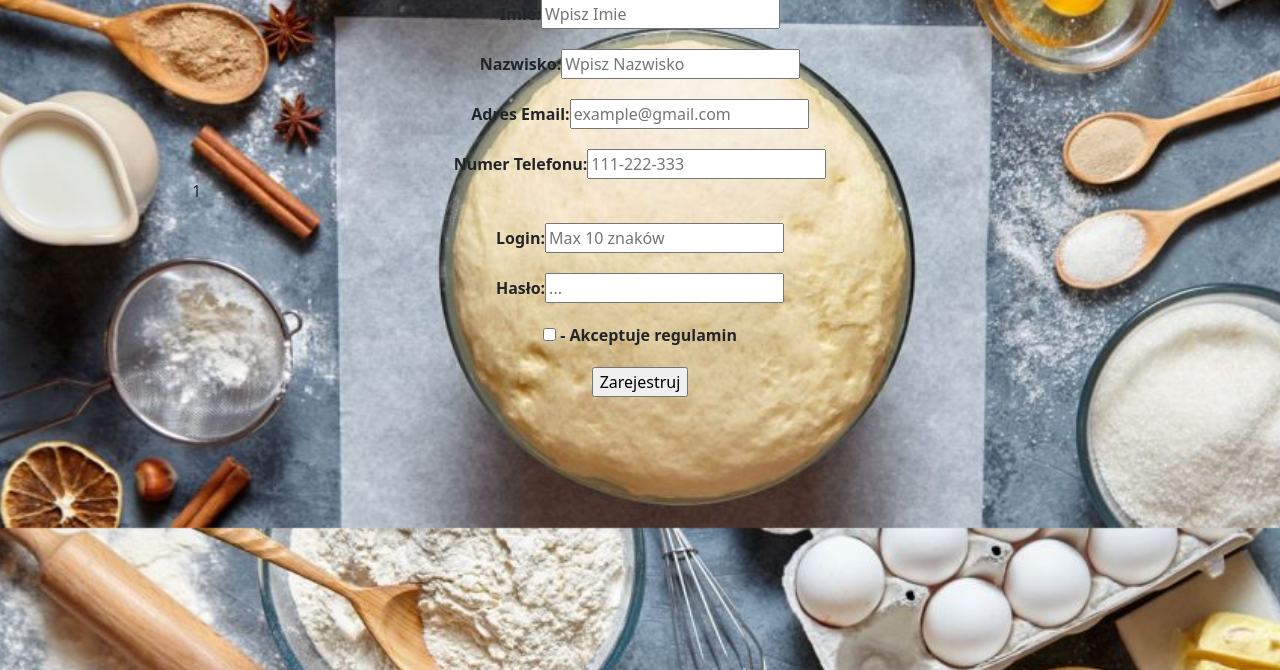
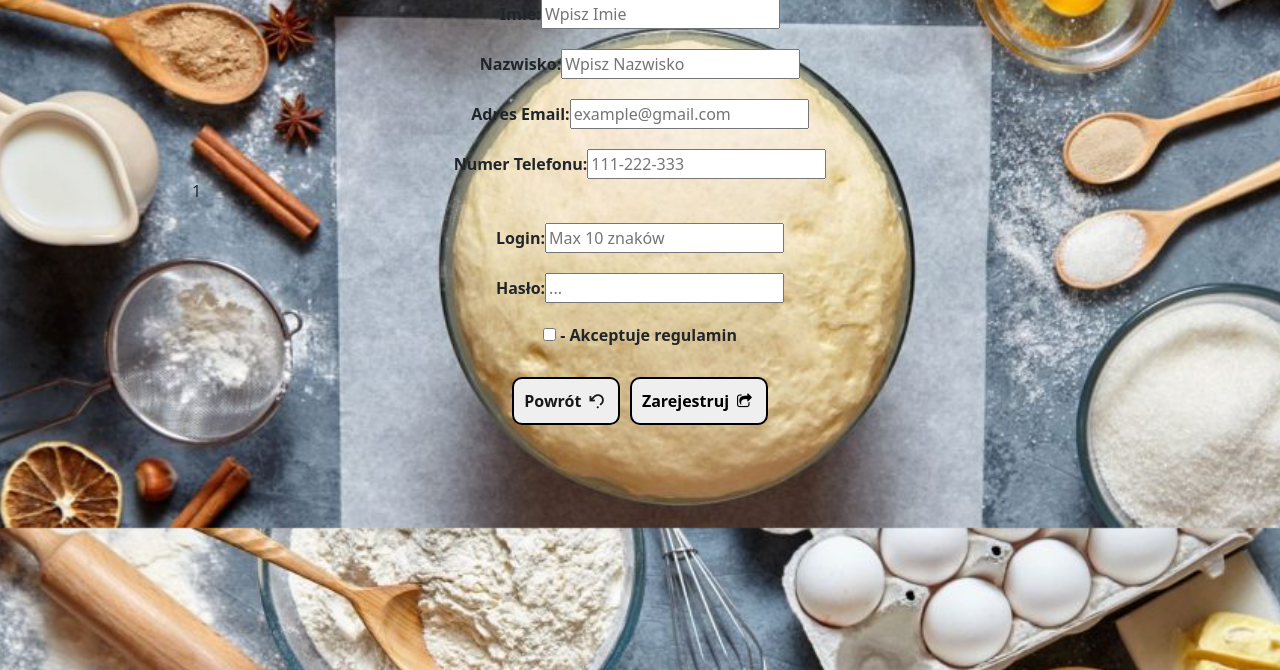
Before and after one commit to Johngtka/Wypiekarnia, a PHP site: page /Wypiekarnia/registerForm.php in a window 1280 px wide. Shown: the part 272-942 px from the top of the page. Run offline with PHP 8.4, Linux system fonts and the light colour scheme; the visitor is signed in with stand-in values (Sample User, id 1).

Commit message:
feat: changed form buttons in register form

```diff
--- a/css1/fontello-codes.css
+++ b/css1/fontello-codes.css
@@ -8,6 +8,8 @@
 .icon-logout:before { content: '\e806'; } /* '' */
 .icon-login:before { content: '\e807'; } /* '' */
 .icon-bell:before { content: '\e808'; } /* '' */
+.icon-undo:before { content: '\e809'; } /* '' */
+.icon-export:before { content: '\e80a'; } /* '' */
 .icon-phone-squared:before { content: '\f098'; } /* '' */
 .icon-cc-visa:before { content: '\f1f0'; } /* '' */
 .icon-cc-mastercard:before { content: '\f1f1'; } /* '' */
--- a/css1/fontello-ie7-codes.css
+++ b/css1/fontello-ie7-codes.css
@@ -8,6 +8,8 @@
 .icon-logout { *zoom: expression( this.runtimeStyle['zoom'] = '1', this.innerHTML = '&#xe806;&nbsp;'); }
 .icon-login { *zoom: expression( this.runtimeStyle['zoom'] = '1', this.innerHTML = '&#xe807;&nbsp;'); }
 .icon-bell { *zoom: expression( this.runtimeStyle['zoom'] = '1', this.innerHTML = '&#xe808;&nbsp;'); }
+.icon-undo { *zoom: expression( this.runtimeStyle['zoom'] = '1', this.innerHTML = '&#xe809;&nbsp;'); }
+.icon-export { *zoom: expression( this.runtimeStyle['zoom'] = '1', this.innerHTML = '&#xe80a;&nbsp;'); }
 .icon-phone-squared { *zoom: expression( this.runtimeStyle['zoom'] = '1', this.innerHTML = '&#xf098;&nbsp;'); }
 .icon-cc-visa { *zoom: expression( this.runtimeStyle['zoom'] = '1', this.innerHTML = '&#xf1f0;&nbsp;'); }
 .icon-cc-mastercard { *zoom: expression( this.runtimeStyle['zoom'] = '1', this.innerHTML = '&#xf1f1;&nbsp;'); }
--- a/css1/fontello-ie7.css
+++ b/css1/fontello-ie7.css
@@ -19,6 +19,8 @@
 .icon-logout { *zoom: expression( this.runtimeStyle['zoom'] = '1', this.innerHTML = '&#xe806;&nbsp;'); }
 .icon-login { *zoom: expression( this.runtimeStyle['zoom'] = '1', this.innerHTML = '&#xe807;&nbsp;'); }
 .icon-bell { *zoom: expression( this.runtimeStyle['zoom'] = '1', this.innerHTML = '&#xe808;&nbsp;'); }
+.icon-undo { *zoom: expression( this.runtimeStyle['zoom'] = '1', this.innerHTML = '&#xe809;&nbsp;'); }
+.icon-export { *zoom: expression( this.runtimeStyle['zoom'] = '1', this.innerHTML = '&#xe80a;&nbsp;'); }
 .icon-phone-squared { *zoom: expression( this.runtimeStyle['zoom'] = '1', this.innerHTML = '&#xf098;&nbsp;'); }
 .icon-cc-visa { *zoom: expression( this.runtimeStyle['zoom'] = '1', this.innerHTML = '&#xf1f0;&nbsp;'); }
 .icon-cc-mastercard { *zoom: expression( this.runtimeStyle['zoom'] = '1', this.innerHTML = '&#xf1f1;&nbsp;'); }
--- a/css1/fontello.css
+++ b/css1/fontello.css
@@ -1,11 +1,11 @@
 @font-face {
   font-family: 'fontello';
-  src: url('../font/fontello.eot?3479388');
-  src: url('../font/fontello.eot?3479388#iefix') format('embedded-opentype'),
-       url('../font/fontello.woff2?3479388') format('woff2'),
-       url('../font/fontello.woff?3479388') format('woff'),
-       url('../font/fontello.ttf?3479388') format('truetype'),
-       url('../font/fontello.svg?3479388#fontello') format('svg');
+  src: url('../font/fontello.eot?38539996');
+  src: url('../font/fontello.eot?38539996#iefix') format('embedded-opentype'),
+       url('../font/fontello.woff2?38539996') format('woff2'),
+       url('../font/fontello.woff?38539996') format('woff'),
+       url('../font/fontello.ttf?38539996') format('truetype'),
+       url('../font/fontello.svg?38539996#fontello') format('svg');
   font-weight: normal;
   font-style: normal;
 }
@@ -15,7 +15,7 @@
 @media screen and (-webkit-min-device-pixel-ratio:0) {
   @font-face {
     font-family: 'fontello';
-    src: url('../font/fontello.svg?3479388#fontello') format('svg');
+    src: url('../font/fontello.svg?38539996#fontello') format('svg');
   }
 }
 */
@@ -63,6 +63,8 @@
 .icon-logout:before { content: '\e806'; } /* '' */
 .icon-login:before { content: '\e807'; } /* '' */
 .icon-bell:before { content: '\e808'; } /* '' */
+.icon-undo:before { content: '\e809'; } /* '' */
+.icon-export:before { content: '\e80a'; } /* '' */
 .icon-phone-squared:before { content: '\f098'; } /* '' */
 .icon-cc-visa:before { content: '\f1f0'; } /* '' */
 .icon-cc-mastercard:before { content: '\f1f1'; } /* '' */
--- a/registerForm.php
+++ b/registerForm.php
@@ -32,6 +32,28 @@ session_start();
   <link href="https://fonts.googleapis.com/css2?family=Cinzel:wght@600&display=swap" rel="stylesheet" />
   <!--koniec sekcji czcionek-->
   <style type="text/css">
+    .formButtons {
+      width: 100%;
+      display: flex;
+      justify-content: center;
+      margin-top: 25px;
+      margin-bottom: 25px;
+    }
+
+    button[type="submit"],
+    .backLink {
+      align-items: center;
+      padding: 10px;
+      border-radius: 10px;
+      font-weight: bold;
+      border: 2px #000 solid;
+      margin: 5px;
+    }
+
+    .backLink a {
+      color: #000;
+    }
+
     @media only screen and (max-width:600px) and (max-width:850px) and (max-width:1000px) {
 
       .row,
@@ -83,7 +105,7 @@ session_start();
       <div class="row">
         <label><b>Numer Telefonu:</b><input type="tel" name="phone" placeholder="111-222-333" required /></label>
         <?php
-          if(isset($_SESSION['noNumberCorrect'])){
+        if (isset($_SESSION['noNumberCorrect'])) {
           echo $_SESSION['noNumberCorrect'];
           unset($_SESSION['noNumberCorrect']);
         }
@@ -104,7 +126,10 @@ session_start();
       <div class="row">
         <label><input type="checkbox" name="rule" required /><b> - Akceptuje regulamin</b></label>
       </div>
-      <input type="submit" value="Zarejestruj" />
+      <div class="formButtons">
+        <button class="backLink"><a href="http://localhost/Wypiekarnia/loginForm.php">Powrót <i class="icon-undo"></i></a></button>
+        <button type="submit">Zarejestruj <i class="icon-export"></i></button>
+      </div>
     </form>
   </div>
   <footer>Lorem ipsum</footer>
```
Also changed, not shown: config.json (+12 -0 lines), demo.html (+15 -7 lines), LICENSE.txt, css1/fontello-embedded.css, font/fontello.ttf, font/fontello.woff, font/fontello.woff2, 2 other files. Lines whose indentation alone changed are shown as unchanged.
